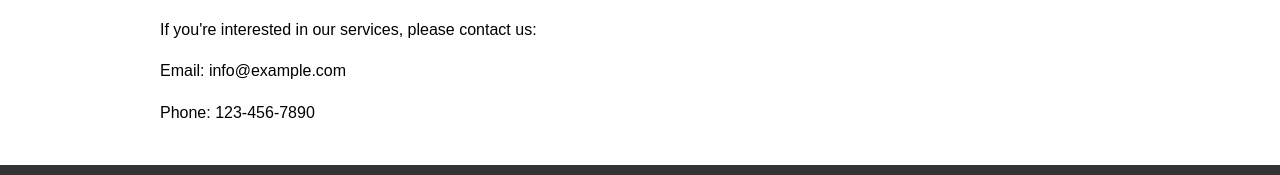
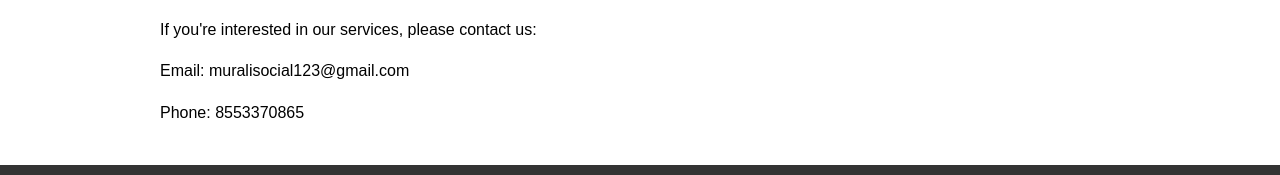
Before and after one commit to Msocial123/Cloud-Train-8am, a plain HTML site: page index.html in a window 1280 px wide. Shown: the part 772-947 px from the top of the page. Drawn offline with Linux system fonts and the light colour scheme.

Commit message:
Chnages happed on Index.html

```diff
--- a/index.html
+++ b/index.html
@@ -77,8 +77,8 @@
         <section id="contact">
             <h2>Contact Us</h2>
             <p>If you're interested in our services, please contact us:</p>
-            <p>Email: info@example.com</p>
-            <p>Phone: 123-456-7890</p>
+            <p>Email: muralisocial123@gmail.com</p>
+            <p>Phone: 8553370865</p>
         </section>
     </div>
     <footer>
```
